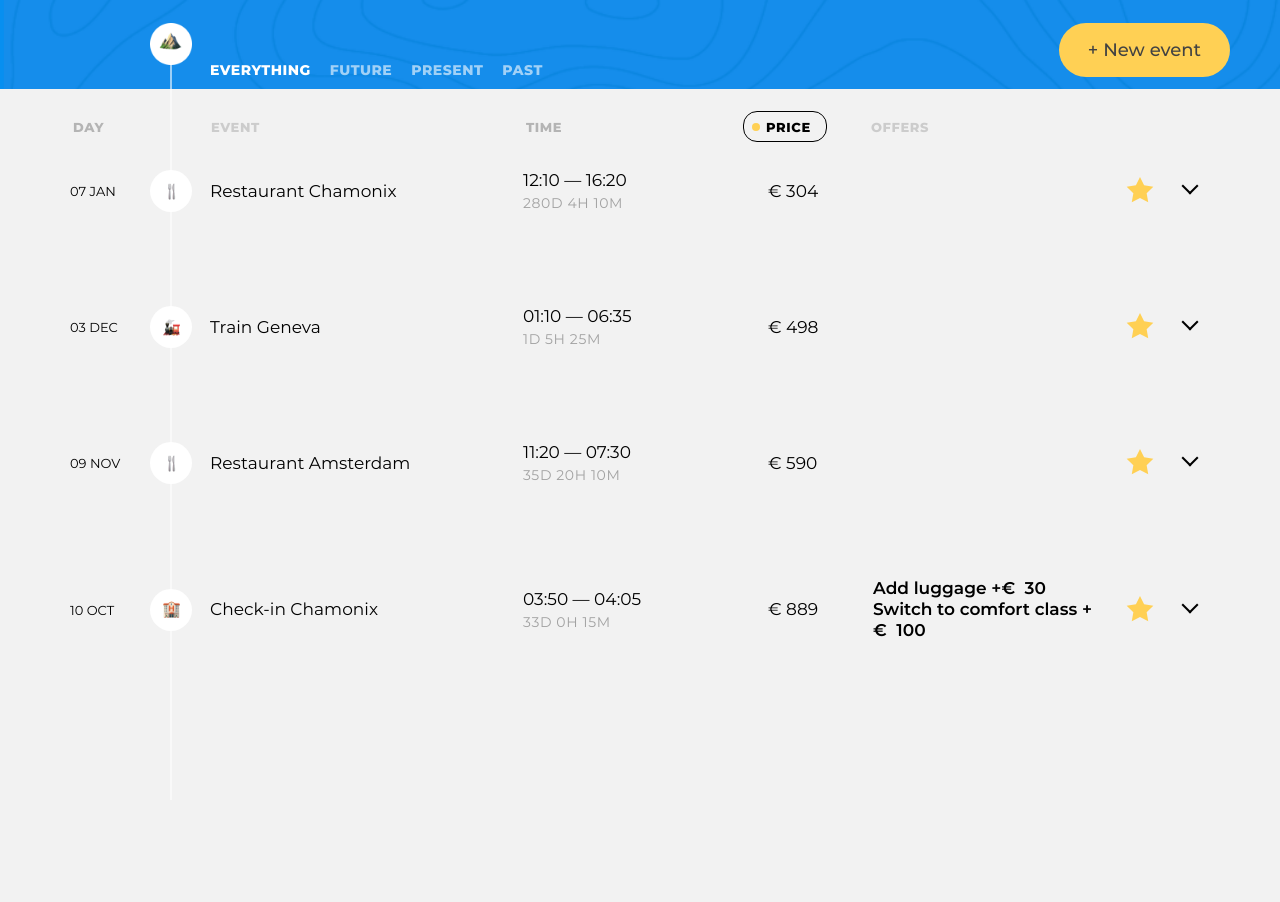
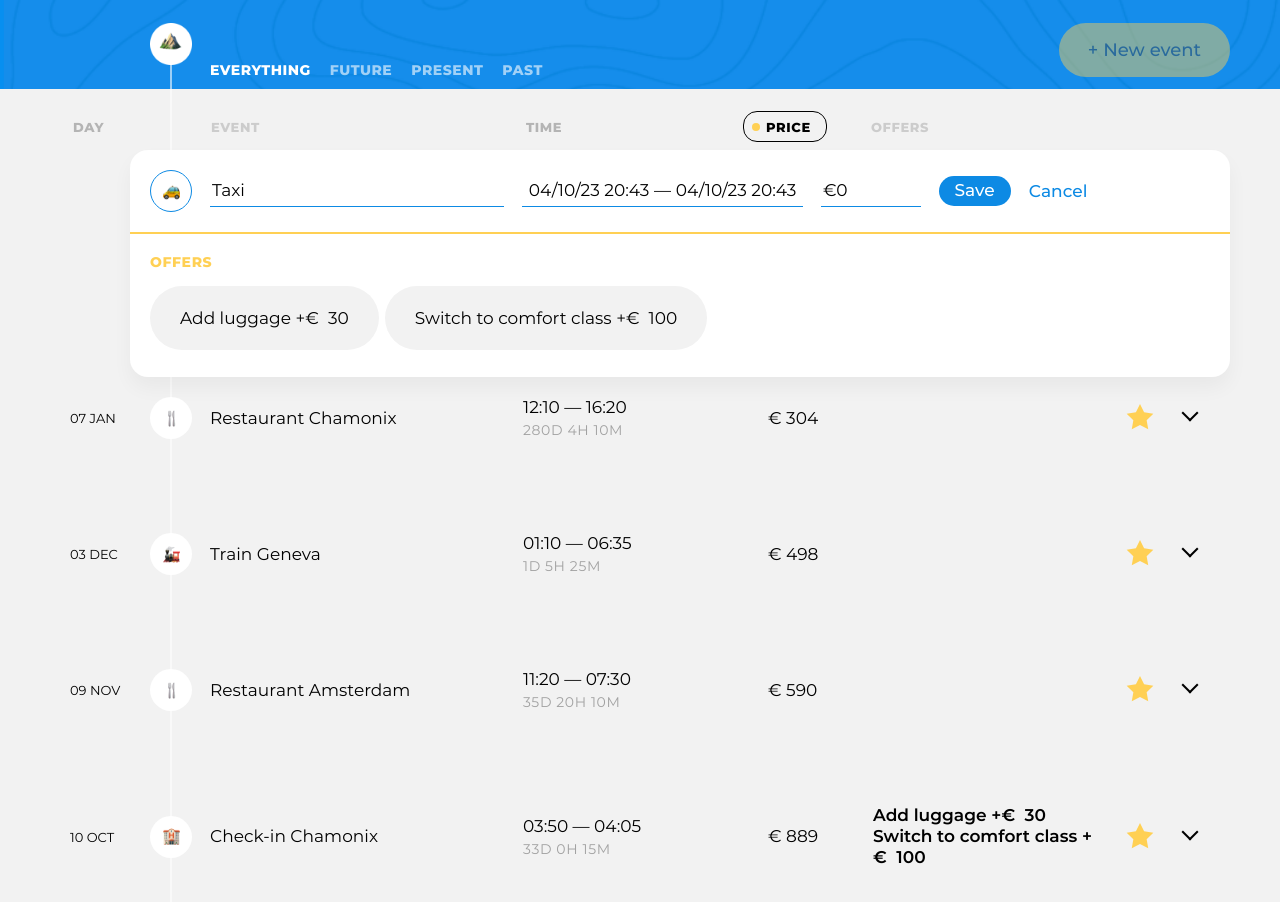
Before and after one commit to htmlacademy-ecmascript/159210-big-trip-21, a website built with webpack: page public/index.html in a window 1280 px wide. Both pictures are taken after a click on the button "New event". Before the commit the page ends 800 px from the top, so only its background shows below. Built offline with nearby package versions, Linux system fonts and the light colour scheme; what dayjs-random would draw is missing.

Commit message:
добавлена возможность создавать новый эвент

```diff
--- a/public/index.html
+++ b/public/index.html
@@ -22,7 +22,6 @@
             </div>
           </div>
 
-          <button class="trip-main__event-add-btn  btn  btn--big  btn--yellow" type="button">New event</button>
         </div>
       </div>
     </header>
--- a/src/const.js
+++ b/src/const.js
@@ -240,6 +240,29 @@ const UpdateType = {
   MAJOR: 'MAJOR'
 };
 
+const EDIT_TYPE = {
+  edit: {
+    type: 'edit',
+    text: 'Delete'
+  },
+  new: {
+    type: 'new',
+    text: 'Cancel'
+  }
+};
+
+const DEFAULT_EVENT = {
+  date: new Date(),
+  typeAndOffers: {
+    type: EVENT_TYPES[0].type,
+    offers: [] },
+  destination: null,
+  startTime: new Date(),
+  endTime: new Date(),
+  price: 0,
+  isFav: false
+};
+
 export {
   ENTRY_COUNT,
   MAX_TIME,
@@ -257,5 +280,7 @@ export {
   OFFERS_KEY_WORDS,
   UserAction,
   UpdateType,
-  DEFAULT_SORT_TYPE
+  DEFAULT_SORT_TYPE,
+  EDIT_TYPE,
+  DEFAULT_EVENT
 };
--- a/src/main.js
+++ b/src/main.js
@@ -2,16 +2,20 @@ import PagePresenter from './presenter/page-presenter.js';
 import EventsModel from './model/events-model.js';
 import FilterModel from './model/filter-model.js';
 import FilterPresenter from './presenter/filter-presenter.js';
+import NewEventBtnView from './view/new-event-btn-view.js';
+import { render } from './framework/render.js';
 
 const filtersContainer = document.querySelector('.trip-controls__filters');
 const content = document.querySelector('.trip-events');
+const appHeader = document.querySelector('.trip-main');
 const eventsModel = new EventsModel();
 const filterModel = new FilterModel();
 
 const pagePresenter = new PagePresenter({
   container: content,
   filterModel,
-  eventsModel
+  eventsModel,
+  onNewEventDestroy: onNewEventFormClose
 });
 
 const filterPresenter = new FilterPresenter({
@@ -20,5 +24,20 @@ const filterPresenter = new FilterPresenter({
   eventsModel
 });
 
+const newEventBtnComponent = new NewEventBtnView({
+  onClick: onNewEventBtnClick
+});
+
+function onNewEventFormClose() {
+  newEventBtnComponent.element.disabled = false;
+}
+
+function onNewEventBtnClick() {
+  pagePresenter.createEvent();
+  newEventBtnComponent.element.disabled = true;
+}
+
+render(newEventBtnComponent, appHeader);
+
 pagePresenter.init();
 filterPresenter.init();
--- a/src/presenter/event-presenter.js
+++ b/src/presenter/event-presenter.js
@@ -2,7 +2,7 @@ import { remove, render, replace } from '../framework/render.js';
 import EventEditView from '../view/event-edit-view.js';
 import EventLineView from '../view/event-line-view.js';
 import ListItemView from '../view/list-item-view.js';
-import { EVENT_TYPES, Mode, UserAction, UpdateType } from '../const.js';
+import { EVENT_TYPES, Mode, UserAction, UpdateType, EDIT_TYPE } from '../const.js';
 import { isSameDate } from '../utils/event.js';
 
 
@@ -17,6 +17,7 @@ export default class EventPresenter {
   #eventContainerComponent = new ListItemView();
   #mode = Mode.DEFAULT;
   _eventTypes = EVENT_TYPES;
+  #editType = EDIT_TYPE.edit.type;
 
   constructor({ eventListComponent, onEventChange, onModeChange }) {
     this.#eventListComponent = eventListComponent;
@@ -39,7 +40,8 @@ export default class EventPresenter {
       onSubmitClick: this.#onSubmitClick,
       onDeleteClick: this.#onDeleteClick,
       onRollupClick: this.#onRollupClick,
-      eventTypes: this._eventTypes
+      eventTypes: this._eventTypes,
+      editType: this.#editType,
     });
 
     this.#eventEditComponent.init();
--- /dev/null
+++ b/src/presenter/new-event-presenter.js
@@ -0,0 +1,73 @@
+import { nanoid } from 'nanoid';
+import { EDIT_TYPE, UpdateType, UserAction, EVENT_TYPES, DEFAULT_EVENT } from '../const.js';
+import EventEditView from '../view/event-edit-view';
+import { RenderPosition, render, remove } from '../framework/render.js';
+
+
+export default class NewEventPresenter {
+  #eventListContainer = null;
+  #onDataChange = null;
+  #onDestroy = null;
+  #eventEditComponent = null;
+
+  #editType = EDIT_TYPE.new.type;
+  _eventTypes = EVENT_TYPES;
+  #event = DEFAULT_EVENT;
+
+  constructor({ eventListContainer, onDataChange, onDestroy }) {
+    this.#eventListContainer = eventListContainer;
+    this.#onDataChange = onDataChange;
+    this.#onDestroy = onDestroy;
+  }
+
+  init() {
+    if (this.#eventEditComponent !== null) {
+      return;
+    }
+
+    this.#eventEditComponent = new EventEditView({
+      event: this.#event,
+      onSubmitClick: this.#onSubmitClick,
+      onDeleteClick: this.#onCancelClick,
+      eventTypes: this._eventTypes,
+      editType: this.#editType
+    });
+
+    render(this.#eventEditComponent, this.#eventListContainer, RenderPosition.AFTERBEGIN);
+
+    document.addEventListener('keydown', this.#escKeyDownHandler);
+  }
+
+  #escKeyDownHandler(evt) {
+    if (evt.key === 'Escape') {
+      evt.preventDefault();
+      this.destroy();
+    }
+  }
+
+  #onSubmitClick = (event) => {
+    this.#onDataChange(
+      UserAction.ADD_EVENT,
+      UpdateType.MINOR,
+      {id: nanoid(), ...event}
+    );
+    this.destroy();
+  };
+
+  #onCancelClick = () => {
+    this.destroy();
+  };
+
+  destroy() {
+    if (this.#eventEditComponent === null) {
+      return;
+    }
+
+    this.#onDestroy();
+
+    remove(this.#eventEditComponent);
+    this.#eventEditComponent = null;
+
+    document.removeEventListener('keydown', this.#escKeyDownHandler);
+  }
+}
--- a/src/presenter/page-presenter.js
+++ b/src/presenter/page-presenter.js
@@ -6,6 +6,7 @@ import EmptyListView from '../view/empty-list-view.js';
 import EventPresenter from './event-presenter.js';
 import { SortType, UpdateType, UserAction, DEFAULT_SORT_TYPE, FilterType } from '../const.js';
 import { filter } from '../utils/filter.js';
+import NewEventPresenter from './new-event-presenter.js';
 
 export default class PagePresenter {
   #container = null;
@@ -13,19 +14,26 @@ export default class PagePresenter {
   #eventsModel = null;
   #sortComponent = null;
   #emptyEventList = null;
+  #newEventPresenter = null;
 
   #listComponent = new ListView();
   #eventPresenters = new Map();
   #currentSortType = DEFAULT_SORT_TYPE;
   #filterType = FilterType.EVERYTHING;
 
-  constructor({ container, filterModel, eventsModel }) {
+  constructor({ container, filterModel, eventsModel, onNewEventDestroy }) {
     this.#container = container;
     this.#filterModel = filterModel;
     this.#eventsModel = eventsModel;
 
     this.#eventsModel.addObserver(this.#onModelEvent);
     this.#filterModel.addObserver(this.#onModelEvent);
+
+    this.#newEventPresenter = new NewEventPresenter({
+      eventListContainer: this.#listComponent.element,
+      onDataChange: this.#onViewAction,
+      onDestroy: onNewEventDestroy
+    });
   }
 
   get events() {
@@ -48,6 +56,12 @@ export default class PagePresenter {
 
   init() {
     this.#renderPage();
+  }
+
+  createEvent() {
+    this.#currentSortType = SortType.DEFAULT;
+    this.#filterModel.setFilter(UpdateType.MAJOR, FilterType.EVERYTHING);
+    this.#newEventPresenter.init();
   }
 
   #renderPage() {
@@ -89,6 +103,7 @@ export default class PagePresenter {
 
   #clearPage({resetSortType = false} = {}) {
 
+    this.#newEventPresenter.destroy();
     this.#eventPresenters.forEach((presenter) => presenter.destroy());
     this.#eventPresenters.clear();
 
@@ -144,10 +159,6 @@ export default class PagePresenter {
     this.#renderPage();
   };
 
-  #onEventChange = (updatedEvent) => {
-    this.#eventPresenters.get(updatedEvent.id).init(updatedEvent);
-  };
-
   #onModeChange = () => {
     this.#eventPresenters.forEach((presenter) => presenter.resetView());
   };
--- a/src/view/event-edit-view.js
+++ b/src/view/event-edit-view.js
@@ -86,7 +86,7 @@ export default class EventEditView extends AbstractStatefulView {
   #onSubmitClick = null;
   #onDeleteClick = null;
 
-  constructor({ event, onSubmitClick, onDeleteClick, onRollupClick, eventTypes }) {
+  constructor({ event, onSubmitClick, onDeleteClick, onRollupClick, eventTypes, editType }) {
     super();
     this._eventTypes = eventTypes;
     this._setState(this.parseEventToState(event));
@@ -95,7 +95,9 @@ export default class EventEditView extends AbstractStatefulView {
     this.#header = new EventHeaderView({
       event,
       onRollupClick,
-      onSubmitClick: this.#submitClickHandler});
+      onSubmitClick: this.#submitClickHandler,
+      editType
+    });
 
     this._restoreHandlers();
   }
@@ -190,6 +192,7 @@ export default class EventEditView extends AbstractStatefulView {
 
   parseEventToState(event) {
     const type = event.typeAndOffers.type;
+
     return {
       ...event,
       isDestination: event.destination !== null,
--- a/src/view/event-header-view.js
+++ b/src/view/event-header-view.js
@@ -1,4 +1,4 @@
-import { DESTINATIONS, EVENT_TYPES, DATE_FORMAT } from '../const.js';
+import { DESTINATIONS, EVENT_TYPES, DATE_FORMAT, EDIT_TYPE } from '../const.js';
 import dayjs from 'dayjs';
 import AbstractStatefulView from '../framework/view/abstract-stateful-view.js';
 import flatpickr from 'flatpickr';
@@ -31,13 +31,17 @@ function createDestinationOptions() {
   return optionsList;
 }
 
-function createEventHeaderTemplate({ typeAndOffers, price, destination, startTime, endTime }) {
+function createEventHeaderTemplate({ typeAndOffers, price, destination, startTime, endTime }, editType) {
   return (
     `<header class="event__header">
       <div class="event__type-wrapper">
         <label class="event__type  event__type-btn" for="event-type-toggle-1">
           <span class="visually-hidden">Choose event type</span>
-          <img class="event__type-icon" width="17" height="17" src="img/icons/${typeAndOffers.type.toLowerCase()}.png" alt="Event type icon">
+          <img
+            class="event__type-icon"
+            width="17" height="17"
+            src="img/icons/${typeAndOffers.type.toLowerCase()}.png"
+            alt="Event type icon">
         </label>
         <input class="event__type-toggle  visually-hidden" id="event-type-toggle-1" type="checkbox">
 
@@ -53,7 +57,12 @@ function createEventHeaderTemplate({ typeAndOffers, price, destination, startTim
         <label class="event__label  event__type-output" for="event-destination-1">
           ${typeAndOffers.type}
         </label>
-        <input class="event__input  event__input--destination" id="event-destination-1" type="text" name="event-destination" value="${destination}" list="destination-list-1">
+        <input
+          class="event__input  event__input--destination"
+          id="event-destination-1"
+          type="text"
+          name="event-destination"
+          value="${destination === null ? '' : destination}" list="destination-list-1">
         <datalist id="destination-list-1">
           ${createDestinationOptions()}
         </datalist>
@@ -86,10 +95,10 @@ function createEventHeaderTemplate({ typeAndOffers, price, destination, startTim
       </div>
 
       <button class="event__save-btn  btn  btn--blue" type="submit">Save</button>
-      <button class="event__reset-btn" type="reset">Delete</button>
-      <button class="event__rollup-btn" type="button">
+      <button class="event__reset-btn" type="reset">${EDIT_TYPE[editType].text}</button>
+      ${editType === 'edit' ? `<button class="event__rollup-btn" type="button">
                     <span class="visually-hidden">Open event</span>
-                  </button>
+                  </button>` : ''}
     </header>`
   );
 }
@@ -99,18 +108,20 @@ export default class EventHeaderView extends AbstractStatefulView {
   #datePickerFrom = null;
   #datePickerTo = null;
   #onSubmitClick = null;
+  #editType = null;
 
-  constructor({ event, onRollupClick, onSubmitClick }) {
+  constructor({ event, onRollupClick, onSubmitClick, editType }) {
     super();
     this._setState(EventHeaderView.parseHeaderToState(event));
     this.#onRollupClick = onRollupClick;
     this.#onSubmitClick = onSubmitClick;
+    this.#editType = editType;
 
     this._restoreHandlers();
   }
 
   get template() {
-    return createEventHeaderTemplate(this._state);
+    return createEventHeaderTemplate(this._state, this.#editType);
   }
 
   removeElement() {
@@ -130,14 +141,17 @@ export default class EventHeaderView extends AbstractStatefulView {
   _restoreHandlers() {
     this.element.querySelector('.event__save-btn')
       .addEventListener('click', this.#submitClickHandler);
-    this.element.querySelector('.event__rollup-btn')
-      .addEventListener('click', this.#rollupClickHandler);
     this.element.querySelector('.event__type-list')
       .addEventListener('click', this.#eventTypeListHandler);
     this.element.querySelector('.event__input--destination')
       .addEventListener('input', this.#destinationChangeHandler);
     this.element.querySelector('.event__input--price')
       .addEventListener('blur', this.#priceChangeHandler);
+
+    if (this.element.querySelector('.event__rollup-btn')) {
+      this.element.querySelector('.event__rollup-btn')
+        .addEventListener('click', this.#rollupClickHandler);
+    }
 
     this.#setDatePickers();
   }
--- /dev/null
+++ b/src/view/new-event-btn-view.js
@@ -0,0 +1,24 @@
+import AbstractView from '../framework/view/abstract-view.js';
+
+function createNewEventBtnTemplate() {
+  return '<button class="trip-main__event-add-btn  btn  btn--big  btn--yellow" type="button">New event</button>';
+}
+
+export default class NewEventBtnView extends AbstractView {
+  #onClick = null;
+
+  constructor({ onClick }) {
+    super();
+    this.#onClick = onClick;
+    this.element.addEventListener('click', this.#clickHandler);
+  }
+
+  get template() {
+    return createNewEventBtnTemplate();
+  }
+
+  #clickHandler = (evt) => {
+    evt.preventDefault();
+    this.#onClick();
+  };
+}
```
